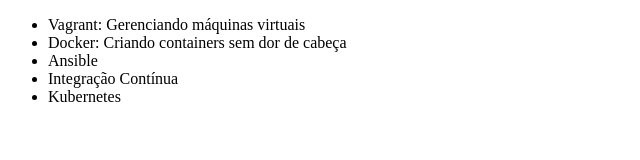
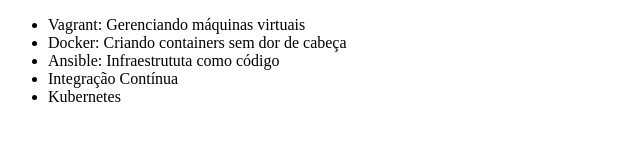
Before and after one commit to DTeodoro-98/Alura-Git, a plain HTML site: page index.html in a window 1280 px wide. Shown: the whole page, without its empty margins (0-640 px from the left). Drawn offline with Linux system fonts and the light colour scheme.

Commit message:
Alterando o código

```diff
--- a/index.html
+++ b/index.html
@@ -8,7 +8,7 @@
     <ul>
         <li>Vagrant: Gerenciando máquinas virtuais</li>
         <li>Docker: Criando containers sem dor de cabeça</li>
-        <li>Ansible</li>
+        <li>Ansible: Infraestrututa como código</li>
         <li>Integração Contínua</li>
         <li>Kubernetes</li>
     </ul>
```
